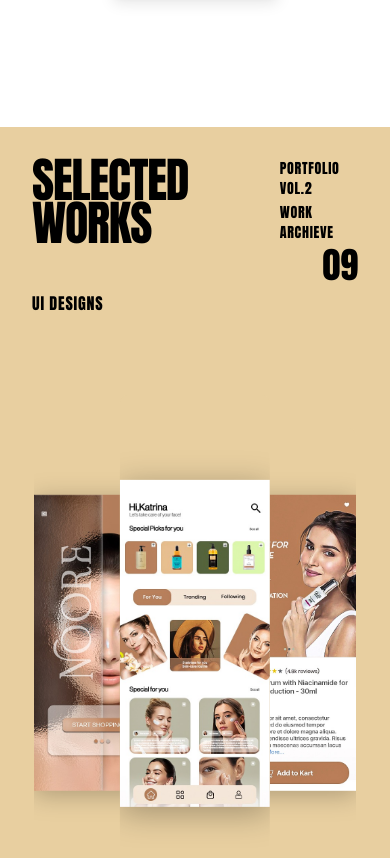
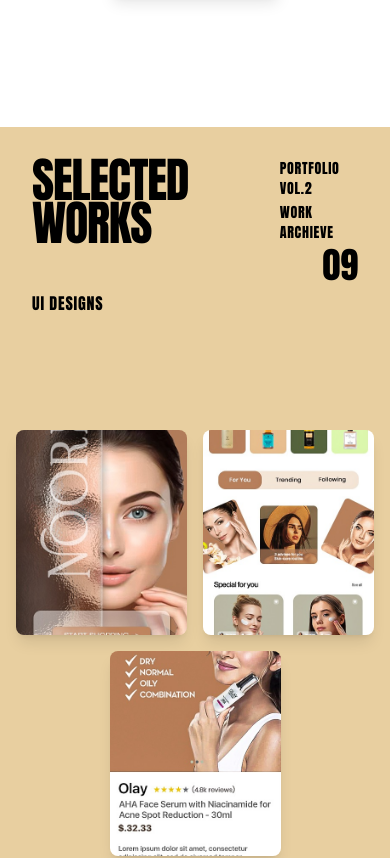
Before and after one commit to the-lovish-nagpal/minakshi-portfolio, a Next.js app: page / in a window 390 px wide. Shown: the part 9360-10218 px from the top of the page. Built offline with nearby package versions, Linux system fonts and the light colour scheme.

Commit message:
feat: add responsive SelectedWorksSection component with dynamic grid layout and animations

```diff
--- a/app/components/SelectedWorksSection.tsx
+++ b/app/components/SelectedWorksSection.tsx
@@ -22,9 +22,22 @@ export default function SelectedWorksSection({
 }: SelectedWorksProps) {
     const count = images.length > 0 ? images.length : projectCount;
     const catLower = (category || "").toLowerCase();
-    const isUIDesign = count <= 3 && catLower.includes("ui") && images.length === 3;
 
-    const isLandscape = catLower.includes("youtube") || catLower.includes("thumbnail");
+    const isLandscape =
+        catLower.includes("youtube") ||
+        catLower.includes("thumbnail") ||
+        (images.length > 0 && (
+            images[0].includes("edulan") ||
+            images[0].includes("bakery") ||
+            images[0].includes("camping")
+        ));
+
+    // Responsive width classes based on image count
+    const lgWidth = count <= 3
+        ? "lg:w-[calc(33.333%-16px)]"
+        : count <= 8
+            ? "lg:w-[calc(25%-18px)]"
+            : "lg:w-[calc(20%-19px)]";
 
     return (
         <section className="relative w-full min-h-screen md:h-screen overflow-hidden flex flex-col" style={{ background: bgColor }}>
@@ -53,92 +66,14 @@ export default function SelectedWorksSection({
             )}
 
             {/* Works display */}
-            {isUIDesign ? (
-                <StaggerContainer className="relative z-10 flex-1 flex items-center justify-center px-4 md:px-8 py-4 md:py-8 min-h-0 w-full">
-                    {/* Overlapping card layout for UI Designs - matches template */}
-                    <div className="w-full relative" style={{ height: "60vh", minHeight: "380px" }}>
-                        {/* Left card - behind, to the left */}
-                        <StaggerItem className="absolute inset-0">
-                            <div
-                                className="absolute rounded-lg overflow-hidden"
-                                style={{
-                                    left: "5%",
-                                    top: "50%",
-                                    transform: "translateY(-50%)",
-                                    width: "38%",
-                                    height: "85%",
-                                    zIndex: 1,
-                                    background: bgColor,
-                                }}
-                            >
-                                <Image
-                                    src={images[0]}
-                                    alt="Work 1"
-                                    fill
-                                    sizes="35vw"
-                                    style={{ objectFit: "contain", objectPosition: "center center", filter: "drop-shadow(0 4px 12px rgba(0,0,0,0.25))" }}
-                                />
-                            </div>
-                        </StaggerItem>
-
-                        {/* Center card - in front, larger, overlapping */}
-                        <StaggerItem className="absolute inset-0">
-                            <div
-                                className="absolute rounded-lg overflow-hidden"
-                                style={{
-                                    left: "50%",
-                                    top: "50%",
-                                    transform: "translate(-50%, -50%)",
-                                    width: "42%",
-                                    height: "98%",
-                                    zIndex: 3,
-                                    background: bgColor,
-                                }}
-                            >
-                                <Image
-                                    src={images[1]}
-                                    alt="Work 2"
-                                    fill
-                                    sizes="40vw"
-                                    style={{ objectFit: "contain", objectPosition: "center center", filter: "drop-shadow(0 6px 16px rgba(0,0,0,0.3))" }}
-                                />
-                            </div>
-                        </StaggerItem>
-
-                        {/* Right card - behind, to the right */}
-                        <StaggerItem className="absolute inset-0">
-                            <div
-                                className="absolute rounded-lg overflow-hidden"
-                                style={{
-                                    right: "5%",
-                                    top: "50%",
-                                    transform: "translateY(-50%)",
-                                    width: "38%",
-                                    height: "85%",
-                                    zIndex: 1,
-                                    background: bgColor,
-                                }}
-                            >
-                                <Image
-                                    src={images[2]}
-                                    alt="Work 3"
-                                    fill
-                                    sizes="35vw"
-                                    style={{ objectFit: "contain", objectPosition: "center center", filter: "drop-shadow(0 4px 12px rgba(0,0,0,0.25))" }}
-                                />
-                            </div>
-                        </StaggerItem>
-                    </div>
-                </StaggerContainer>
-            ) : (
             <div id={`grid-${sectionNumber}`} className="relative z-10 flex-1 overflow-y-auto w-full px-4 md:px-8 py-4 md:py-8 custom-scrollbar flex flex-col items-center">
                 <StaggerContainer
-                        className="w-full max-w-7xl my-auto flex flex-wrap justify-center gap-4 md:gap-6"
+                    className="w-full max-w-[1600px] my-auto flex flex-wrap justify-center gap-4 md:gap-6"
                 >
                     {Array.from({ length: count }).map((_, i) => (
                         <StaggerItem
                             key={i}
-                                className="w-[calc(50%-8px)] sm:w-[calc(50%-12px)] lg:w-[calc(25%-18px)] flex-shrink-0"
+                            className={`w-[calc(50%-8px)] sm:w-[calc(50%-12px)] ${lgWidth} flex-shrink-0`}
                         >
                             <div className={`${isLandscape ? "aspect-video" : "aspect-[5/6]"} rounded-lg overflow-hidden shadow-lg relative w-full`}>
                                 {images[i] ? (
@@ -165,7 +100,6 @@ export default function SelectedWorksSection({
                     ))}
                 </StaggerContainer>
             </div>
-            )}
         </section>
     );
 }
```
Lines whose indentation alone changed are shown as unchanged.
